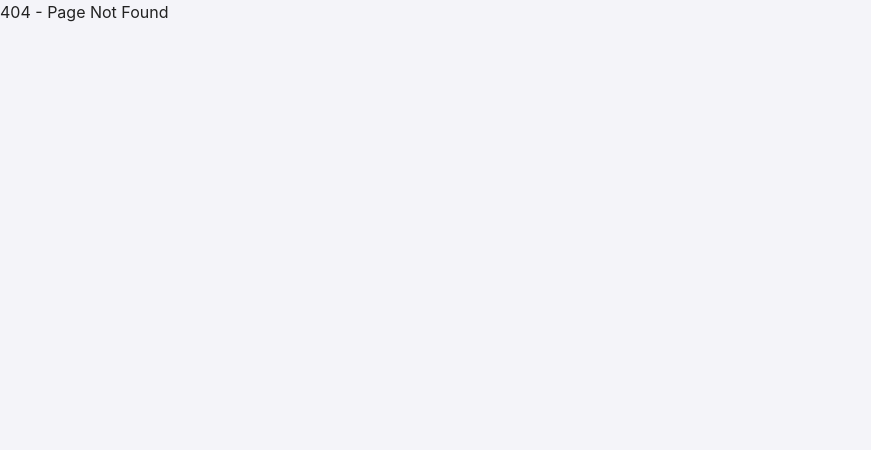
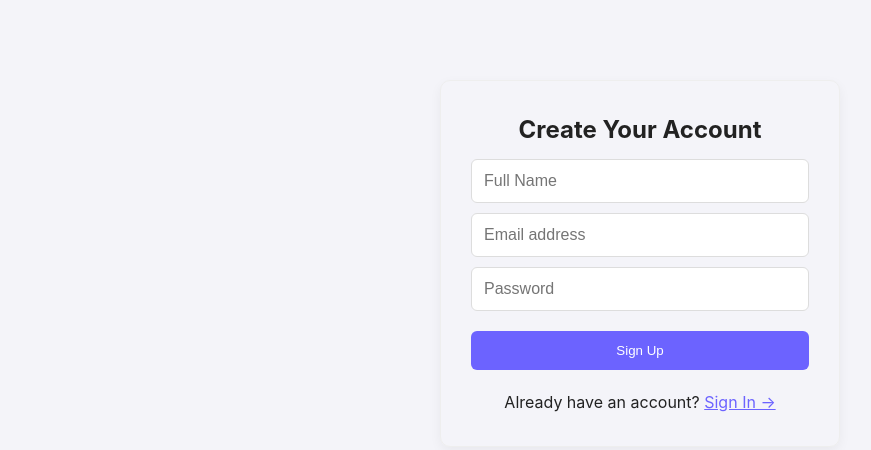
Before and after one commit to Adhurimi69/course_app, a React (Create React App) app in the folder frontend/: page /signup in a window 1280 px wide. Before the commit this address had no page. Shown: the top 450 px of the page, without its empty margins (0-871 px from the left). Built offline with nearby package versions, Linux system fonts and the light colour scheme.

Commit message:
separated navbar as a component and included in all pages, added SignUp page and signUp logic

```diff
--- a/frontend/package.json
+++ b/frontend/package.json
@@ -12,7 +12,7 @@
     "react": "^19.1.0",
     "react-dom": "^19.1.0",
     "react-router-dom": "^6.3.0",
-    "react-scripts": "^3.0.1",
+    "react-scripts": "^5.0.1",
     "web-vitals": "^2.1.4"
   },
   "scripts": {
--- a/frontend/src/App.js
+++ b/frontend/src/App.js
@@ -12,6 +12,7 @@ import Assignment from "./Views/Assignment";
 import Exams from "./Views/Exams";
 import Blog from "./Views/Blog";
 import Prices from "./Views/Prices";
+import Signup from "./Views/SignUp";
 import { Link } from "react-router-dom";
 import LogoutButton from "./components/LogoutButton";
 
@@ -39,6 +40,8 @@ function App() {
       <Route path="/login/:type" element={<LoginPage />} />
       <Route path="/blog" element={<Blog />} />
       <Route path="/prices" element={<Prices />} />
+      <Route path="/signup" element={<Signup />} />
+
 
       <Route path="/admins" element={<RoleLayout role="admins" />}>
         <Route index element={<Navigate to="courses" replace />} />
--- a/frontend/src/Views/Blog.js
+++ b/frontend/src/Views/Blog.js
@@ -1,5 +1,6 @@
 import React, { useState } from "react";
 import "./Home.css";
+import Navbar from "../components/Navbar";
 import blogImg0 from "../images/blog0.jpeg";
 import blogImg1 from "../images/blog1.jpeg";
 import blogImg2 from "../images/blog2.png";
@@ -58,13 +59,8 @@ function Blog() {
 
     return (
         <div className="home-wrapper">
-            {/* 🎉 Discount alert like on Home */}
-            {showAlert && (
-                <div className="cta-alert">
-                    <span>🎉 Sign up now and get 25% off your first course!</span>
-                    <button className="close-alert" onClick={() => setShowAlert(false)}>✖</button>
-                </div>
-            )}
+            {/* ✅ Navbar includes alert and wrapper */}
+            <Navbar />
 
             {/* 🔠 Enlarged blog header */}
             <div className="hero">
--- a/frontend/src/Views/Home.css
+++ b/frontend/src/Views/Home.css
@@ -546,3 +546,35 @@ body {
   font-weight: 700;
   color: #FFD25D;
 }
+
+
+.auth-wrapper {
+  max-width: 400px;
+  margin: 80px auto;
+  padding: 30px;
+  border: 1px solid #eee;
+  border-radius: 10px;
+  text-align: center;
+  box-shadow: 0 4px 12px rgba(0,0,0,0.05);
+}
+
+.auth-form input {
+  display: block;
+  width: 100%;
+  margin: 10px 0;
+  padding: 12px;
+  font-size: 16px;
+  border: 1px solid #ddd;
+  border-radius: 6px;
+}
+
+.auth-form button {
+  margin-top: 10px;
+  padding: 12px;
+  width: 100%;
+  background: #6c63ff;
+  color: white;
+  border: none;
+  border-radius: 6px;
+  cursor: pointer;
+}
--- a/frontend/src/Views/Home.js
+++ b/frontend/src/Views/Home.js
@@ -7,47 +7,21 @@ import socialTwitter from "../images/twitter.png";
 import socialFacebook from "../images/facebook.png";
 import socialInstagram from "../images/instagram.png";
 import socialLinkedIn from "../images/linkedin.png";
-import { Link } from "react-router-dom";
+import Navbar from "../components/Navbar";
 
 function Home() {
-  const navigate = useNavigate();
   const categoriesRef = useRef(null);
-  const [showAlert, setShowAlert] = useState(true);
-
-  const handleCreateAccount = () => {
-    navigate("/app");
-  };
 
   const scrollToCategories = () => {
     if (categoriesRef.current) {
       categoriesRef.current.scrollIntoView({ behavior: "smooth" });
     }
-      };
+  };
 
   return (
-    <div className="home-wrapper">
-      {/* ✅ Dismissible Alert */}
-      {showAlert && (
-        <div className="cta-alert">
-          <span>🎉 Sign up now and get 25% off your first course!</span>
-          <button className="close-alert" onClick={() => setShowAlert(false)}>✖</button>
-        </div>
-      )}
-
-      <nav className="navbar">
-        <div className="logo">🧠 edunity</div>
-        <ul className="nav-links">
-          <li>Home</li>
-          <li>Courses</li>
-          <li><Link to="/prices">Prices</Link></li>
-          <li><Link to="/blog">Blog</Link></li>
-          <li>About Us</li>
-          <li>Contact</li>
-        </ul>
-        <button className="create-account" onClick={handleCreateAccount}>
-          Create Account
-        </button>
-      </nav>
+    <>
+      {/* ✅ Navbar includes alert and wrapper */}
+      <Navbar />
 
       <section className="hero">
         <div className="hero-text">
@@ -88,7 +62,9 @@ function Home() {
       <section className="about-section">
         <div className="about-images">
           <img src={img1} alt="Teacher" className="about-img" />
-          <div className="experience-circle">8+<br />Years Of<br />Experiences</div>
+          <div className="experience-circle">
+            8+<br />Years Of<br />Experiences
+          </div>
         </div>
         <div className="about-text">
           <span className="about-label">OUR ABOUT US</span>
@@ -96,15 +72,16 @@ function Home() {
             Learn & Grow Your <span className="circle-highlight">Skills</span> From Anywhere
           </h2>
           <p>
-            Lorem ipsum dolor sit amet, consectetur adipiscing elit, sed do eiusmod tempor incididunt ut labore et dolore magna aliqua.
+            Lorem ipsum dolor sit amet, consectetur adipiscing elit, sed do
+            eiusmod tempor incididunt ut labore et dolore magna aliqua.
           </p>
           <div className="about-features">
             <div>
-              <h4>FLEXIBLE CLASSNAMEES</h4>
+              <h4>FLEXIBLE CLASSES</h4>
               <p>Ultrice gravida dictum fusce placerat ultrices integer quis auctor elit.</p>
             </div>
             <div>
-              <h4>FLEXIBLE CLASSNAMEES</h4>
+              <h4>FLEXIBLE CLASSES</h4>
               <p>Ultrice gravida dictum fusce placerat ultrices integer quis auctor elit.</p>
             </div>
           </div>
@@ -115,23 +92,15 @@ function Home() {
       <footer className="site-footer">
         <div className="footer-bg" />
         <div className="footer-content">
-          <a href="/" className="logo-link">{/* Optional logo */}</a>
+          <a href="/" className="logo-link"></a>
           <p className="intro">
             We are a leading educational platform providing resources for students to succeed. Our mission is to make learning accessible to everyone.
           </p>
           <div className="social">
-            <a href="#" className="icon">
-              <img src={socialFacebook} alt="Facebook" />
-            </a>
-            <a href="#" className="icon">
-              <img src={socialTwitter} alt="Twitter" />
-            </a>
-            <a href="#" className="icon">
-              <img src={socialInstagram} alt="Instagram" />
-            </a>
-            <a href="#" className="icon">
-              <img src={socialLinkedIn} alt="LinkedIn" />
-            </a>
+            <a href="#" className="icon"><img src={socialFacebook} alt="Facebook" /></a>
+            <a href="#" className="icon"><img src={socialTwitter} alt="Twitter" /></a>
+            <a href="#" className="icon"><img src={socialInstagram} alt="Instagram" /></a>
+            <a href="#" className="icon"><img src={socialLinkedIn} alt="LinkedIn" /></a>
           </div>
 
           <div className="footer-column services">
@@ -165,7 +134,7 @@ function Home() {
           <span>All Rights Reserved</span>
         </div>
       </footer>
-    </div>
+    </>
   );
 }
 
--- a/frontend/src/Views/LoginPage.js
+++ b/frontend/src/Views/LoginPage.js
@@ -1,6 +1,7 @@
 import React, { useState } from "react";
 import { useParams, useNavigate } from "react-router-dom";
 import { jwtDecode } from "jwt-decode";
+import axios from "axios";
 import Button from "../components/Button";
 
 const capitalize = (s) => s.charAt(0).toUpperCase() + s.slice(1);
@@ -16,42 +17,51 @@ const LoginPage = () => {
   e.preventDefault();
   setError("");
 
+  console.log("Submitting login with:", { email, password, userType: type });
+
   try {
-      const response = await fetch(`http://localhost:5000/api/auth/${type}s/login`, {
-        method: "POST",
-        headers: { "Content-Type": "application/json" },
-        credentials: "include",
-        body: JSON.stringify({ email, password }),
-      });
+    const response = await axios.post(
+      `http://localhost:5000/api/auth/${type}s/login`,
+      { email, password },
+      { withCredentials: true, headers: { "Content-Type": "application/json" } }
+    );
 
-      const contentType = response.headers.get("content-type");
+    console.log("Login response:", response);
 
-      if (!response.ok) {
-        let message = "Login failed";
-        if (contentType?.includes("application/json")) {
-          const data = await response.json();
-          message = data.message || message;
-        }
-        setError(message);
+    const { accessToken } = response.data;
+
+    if (!accessToken) {
+      setError("Login failed: no access token received");
+      console.warn("No access token received in response");
       return;
     }
 
-      const { accessToken } = await response.json();
     localStorage.setItem("accessToken", accessToken);
+    console.log("Access token saved to localStorage");
 
     const decoded = jwtDecode(accessToken);
+    console.log("Decoded JWT token:", decoded);
+
     const role = decoded?.role;
 
     if (["admin", "teacher", "student"].includes(role)) {
+      console.log(`Navigating to /${role}s/courses`);
       navigate(`/${role}s/courses`);
     } else {
+      console.warn("Role from token is unexpected, navigating to home");
       navigate("/");
     }
-    } catch (err) {
-      console.error("Login error:", err);
+  } catch (error) {
+    if (error.response?.data?.message) {
+      setError(error.response.data.message);
+      console.error("Backend error message:", error.response.data.message);
+    } else {
       setError("Server error during login.");
+      console.error("Unexpected login error:", error);
+    }
   }
 };
+
 
   return (
     <div style={styles.container}>
--- a/frontend/src/Views/Prices.js
+++ b/frontend/src/Views/Prices.js
@@ -1,8 +1,8 @@
 import React, { useState } from "react";
 import "./Home.css";
+import Navbar from "../components/Navbar";
 
 function Prices() {
-    const [showAlert, setShowAlert] = useState(true);
 
     const plans = [
         {
@@ -54,13 +54,8 @@ function Prices() {
 
     return (
         <div className="home-wrapper">
-            {/* 🎉 Discount Alert */}
-            {showAlert && (
-                <div className="cta-alert">
-                    <span>🎉 Sign up now and get 25% off your first course!</span>
-                    <button className="close-alert" onClick={() => setShowAlert(false)}>✖</button>
-                </div>
-            )}
+            {/* ✅ Navbar includes alert and wrapper */}
+            <Navbar />
 
             {/* 💰 Pricing Plans */}
             <section className="categories">
--- /dev/null
+++ b/frontend/src/Views/SignUp.js
@@ -0,0 +1,89 @@
+import React, { useState } from "react";
+import { Link, useNavigate } from "react-router-dom";
+import axios from "axios";
+import "./Home.css";
+
+function Signup() {
+  const navigate = useNavigate();
+  const [formData, setFormData] = useState({
+    name: "",
+    email: "",
+    password: "",
+  });
+  const [loading, setLoading] = useState(false);
+
+  const handleChange = (e) => {
+    setFormData({ ...formData, [e.target.name]: e.target.value });
+  };
+
+  const handleSignup = async (e) => {
+  e.preventDefault();
+  setLoading(true);
+
+  try {
+    await axios.post(
+      "http://localhost:5000/api/commands/students",
+      formData,
+      { headers: { "Content-Type": "application/json" } }
+    );
+
+    alert("Account created! Redirecting to dashboard...");
+    navigate("/");
+  } catch (error) {
+    if (error.response?.data?.message) {
+      alert("Signup failed: " + error.response.data.message);
+    } else {
+      alert("Signup failed: " + error.message);
+    }
+  } finally {
+    setLoading(false);
+  }
+};
+
+  return (
+    <div className="auth-wrapper">
+      <h2>Create Your Account</h2>
+      <form className="auth-form" onSubmit={handleSignup}>
+        <input
+          type="text"
+          name="name"
+          placeholder="Full Name"
+          required
+          value={formData.name}
+          onChange={handleChange}
+          disabled={loading}
+        />
+        <input
+          type="email"
+          name="email"
+          placeholder="Email address"
+          required
+          value={formData.email}
+          onChange={handleChange}
+          disabled={loading}
+        />
+        <input
+          type="password"
+          name="password"
+          placeholder="Password"
+          required
+          value={formData.password}
+          onChange={handleChange}
+          disabled={loading}
+        />
+        <button type="submit" disabled={loading}>
+          {loading ? "Signing Up..." : "Sign Up"}
+        </button>
+      </form>
+
+      <p style={{ marginTop: "20px" }}>
+        Already have an account?{" "}
+        <Link to="/login" style={{ color: "#6c63ff" }}>
+          Sign In →
+        </Link>
+      </p>
+    </div>
+  );
+}
+
+export default Signup;
--- /dev/null
+++ b/frontend/src/components/Navbar.js
@@ -0,0 +1,47 @@
+// src/components/Navbar.js
+import React, { useState } from "react";
+import { Link, useNavigate } from "react-router-dom";
+import "../Views/Home.css";
+
+function Navbar() {
+  const navigate = useNavigate();
+  const [showAlert, setShowAlert] = useState(true);
+
+  const handleCreateAccount = () => {
+    navigate("/signup");
+  };
+
+  return (
+    <div className="navbar-wrapper">
+      {/* Dismissible promotional alert */}
+      {showAlert && (
+        <div className="cta-alert">
+          <span>🎉 Sign up now and get 25% off your first course!</span>
+          <button
+            className="close-alert"
+            onClick={() => setShowAlert(false)}
+          >
+            ✖
+          </button>
+        </div>
+      )}
+
+      <nav className="navbar">
+        <div className="logo">🧠 edunity</div>
+        <ul className="nav-links">
+          <li><Link to="/">Home</Link></li>
+          <li><Link to="/">Courses</Link></li>
+          <li><Link to="/prices">Prices</Link></li>
+          <li><Link to="/blog">Blog</Link></li>
+          <li><Link to="/about">About Us</Link></li>
+          <li><Link to="/contact">Contact</Link></li>
+        </ul>
+        <button className="create-account" onClick={handleCreateAccount}>
+          Create Account
+        </button>
+      </nav>
+    </div>
+  );
+}
+
+export default Navbar;
```
Also changed, not shown: 2 other files (tests, documents, lock files or other folders). Lines whose indentation alone changed are shown as unchanged.
